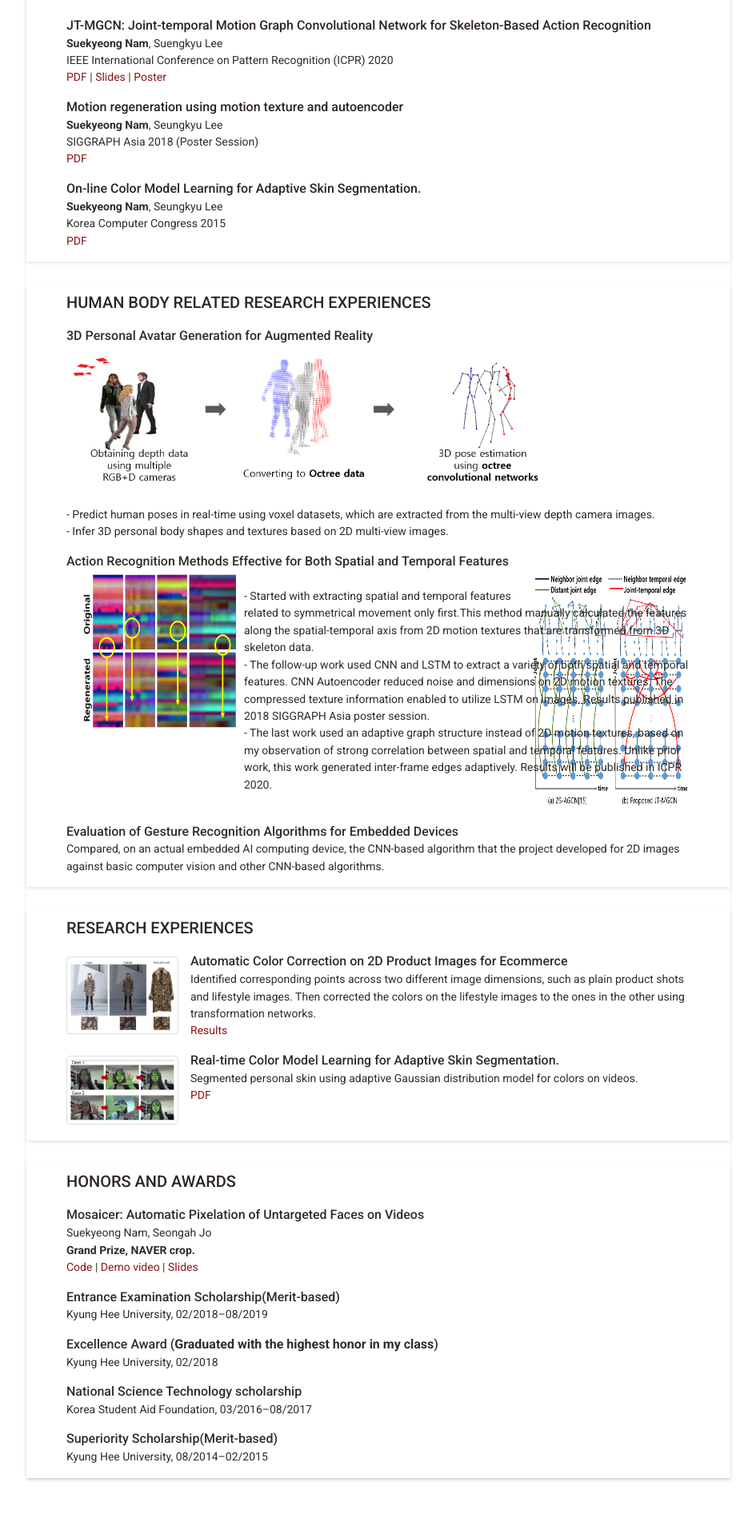
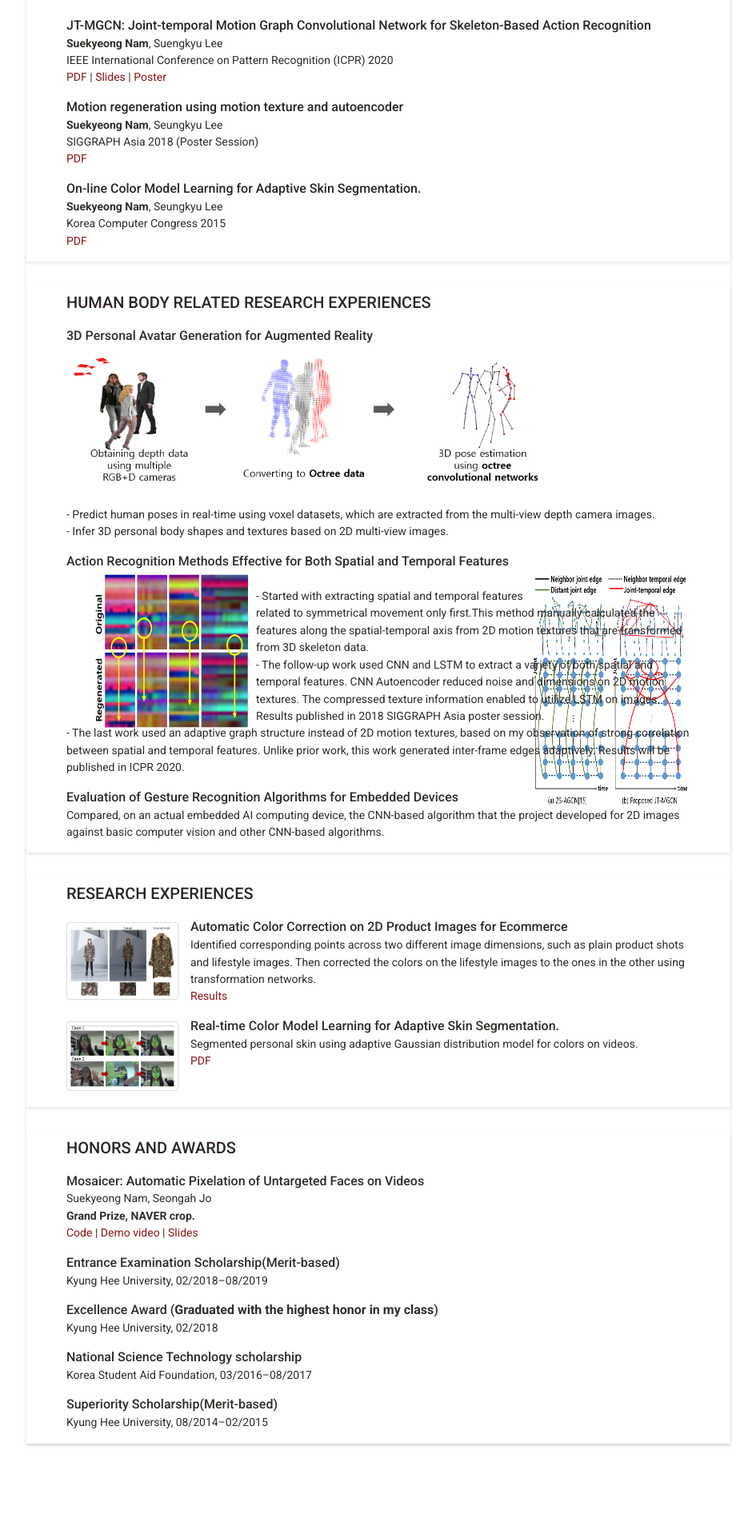
Before and after one commit to SuekyeongNam/SuekyeongNam.github.io, a Jekyll site: the page built from index.html, in a window 1280 px wide. Shown: the part 359-2267 px from the top of the page at 80% size, without its empty margins (167-1112 px from the left). Built offline with Jekyll 4.4.1, drawn with Linux system fonts in a browser that asks for light colours; some web fonts are replaced; after the commit the page ends 2224 px from its top, so only the background shows below that.

Commit message:
Update humanbody_projects.html

```diff
--- a/_includes/humanbody_projects.html
+++ b/_includes/humanbody_projects.html
@@ -30,7 +30,7 @@
           </a>
         </span><br>
         <span>
-          <div style="width:200px; height:300px; border:0px; float:left; margin-right:7px; margin-left:15px;">
+          <div style="width:200px; height:180px; border:0px; float:left; margin-right:7px; margin-left:30px;">
             <img src="{{site.baseurl}}/assets/images/sigga18-thumbnail.png" align="center" style="width: 200px; height: 200px;"/>
           </div>
           <div style="width:200px; height:30px; border:0px; float:right;">
```
